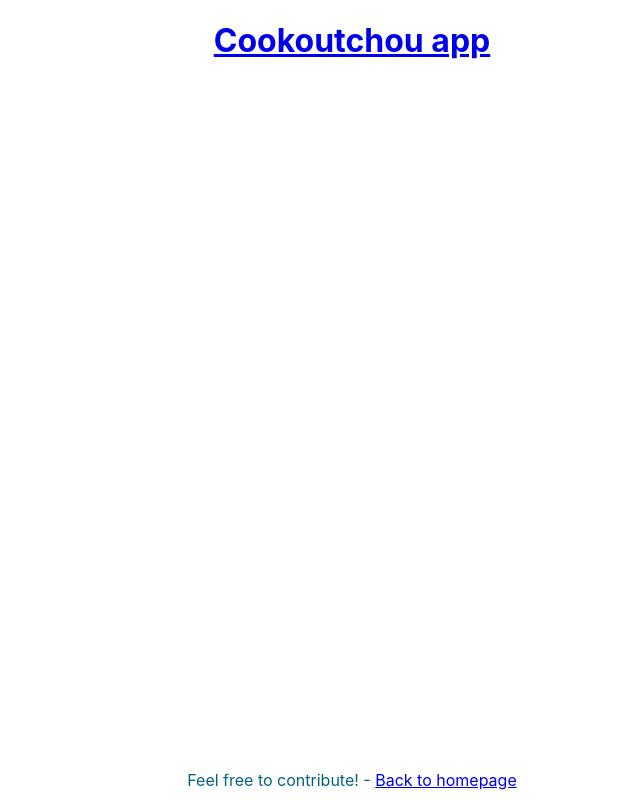
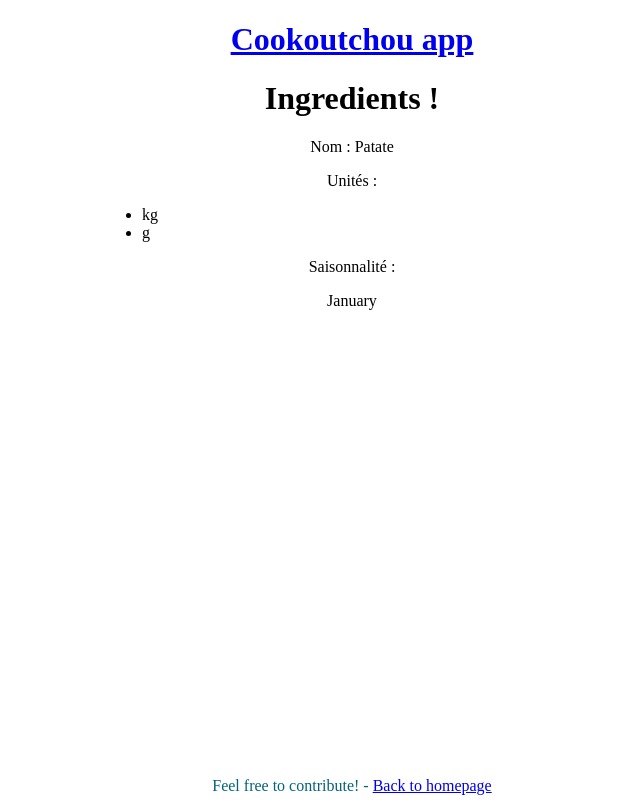
Before and after one commit to emma-dlmrch/cookoutchou, a React (Create React App) app in the folder frontend/: page /ingredients in a window 1280 px wide. Shown: the whole page, without its empty margins (288-928 px from the left). Built offline with nearby package versions, Linux system fonts and the light colour scheme.

Commit message:
Add ingredient module

```diff
--- a/frontend/src/App.css
+++ b/frontend/src/App.css
@@ -3,6 +3,8 @@
   text-align: center;
   margin: auto;
 }
+
+.App
 
 .App ul {
   text-align: left;
@@ -14,7 +16,8 @@
 
 footer {
   position: absolute;
-  bottom: 10px;
+  bottom: 5px;
+  z-index: 10;
   width: 500px;
   text-align: center;
 
--- /dev/null
+++ b/frontend/src/components/error.tsx
@@ -0,0 +1,7 @@
+import React from "react";
+
+function ErrorPage() {
+  return <p>ERROR</p>;
+}
+
+export default ErrorPage;
--- a/frontend/src/index.css
+++ b/frontend/src/index.css
@@ -1,4 +1,4 @@
-body {
+/* body {
   margin: 0;
   font-family: -apple-system, BlinkMacSystemFont, 'Segoe UI', 'Roboto', 'Oxygen',
     'Ubuntu', 'Cantarell', 'Fira Sans', 'Droid Sans', 'Helvetica Neue',
@@ -10,4 +10,4 @@ body {
 code {
   font-family: source-code-pro, Menlo, Monaco, Consolas, 'Courier New',
     monospace;
-}
+} */
--- a/frontend/src/pages/home.tsx
+++ b/frontend/src/pages/home.tsx
@@ -15,6 +15,9 @@ function Homepage() {
         <li>
           <Link to="/events">All events</Link>
         </li>
+        <li>
+          <Link to="/ingredients">All ingredients</Link>
+        </li>
       </ul>
     </div>
   );
--- /dev/null
+++ b/frontend/src/pages/ingredients/details.tsx
@@ -0,0 +1,66 @@
+import React from "react";
+
+import { Ingredient, Unit, SeasonalMonth } from "../../models";
+import { useState } from "react";
+import { useEffect } from "react";
+
+function UnitsList({ units }: { units: Unit[] }) {
+  return (
+    <ul>
+      {units.map((unit) => {
+        return <li>{unit.name}</li>;
+      })}
+    </ul>
+  );
+}
+function MonthsList({ months }: { months: SeasonalMonth[] }) {
+  return (
+    <p>
+      {months
+        .map((unit) => {
+          return unit.name;
+        })
+        .join(",")}
+    </p>
+  );
+}
+
+function IngredientDetails({ ingredientId }: { ingredientId?: number }) {
+  const [data, setData] = useState<Ingredient>();
+
+  const getData = () => {
+    const kg: Unit = {
+      name: "kg",
+    };
+    const g: Unit = {
+      name: "g",
+    };
+    const january: Unit = {
+      name: "January",
+    };
+    const patate: Ingredient = {
+      name: "Patate",
+      slug: "patate",
+      units: [kg, g],
+      months: [january],
+    };
+    setData(patate);
+  };
+
+  useEffect(() => getData(), [ingredientId]);
+
+  if (!data) {
+    return <div>Aucune donnée disponible.</div>;
+  }
+  return (
+    <div className="App">
+      <p>Nom : {data.name}</p>
+      <p>Unités :</p>
+      {data.units && <UnitsList units={data.units} />}
+      <p>Saisonnalité : </p>
+      {data.months && <MonthsList months={data.months} />}
+    </div>
+  );
+}
+
+export default IngredientDetails;
--- /dev/null
+++ b/frontend/src/pages/ingredients/list.tsx
@@ -0,0 +1,13 @@
+import React from "react";
+
+import IngredientDetails from "./details";
+
+function IngredientsList() {
+  return (
+    <div>
+      <h1>Ingredients !</h1>
+      <IngredientDetails ingredientId={1} />
+    </div>
+  );
+}
+export default IngredientsList;
--- a/frontend/src/router.tsx
+++ b/frontend/src/router.tsx
@@ -4,6 +4,10 @@ import { Route, Routes } from "react-router-dom";
 import Home from "./pages/home";
 import RecipesList from "./pages/recipes/list";
 import EventsList from "./pages/events/list";
+import IngredientsList from "./pages/ingredients/list";
+import IngredientDetails from "./pages/ingredients/details";
+
+import ErrorPage from "./components/error";
 
 function Router() {
   return (
@@ -11,6 +15,9 @@ function Router() {
       <Route path="/" element={<Home />} />
       <Route path="/recipes" element={<RecipesList />} />
       <Route path="/events" element={<EventsList />} />
+      <Route path="/ingredients" element={<IngredientsList />} />
+      <Route path="/ingredient/:ingredientId" element={<IngredientDetails />} />
+      <Route path="" element={<ErrorPage />} />
     </Routes>
   );
 }
```
Also changed, not shown: frontend/src/models.ts (+19 -0 lines), frontend/src/pages/ingredients/form.tsx (added, +11 -0 lines).
